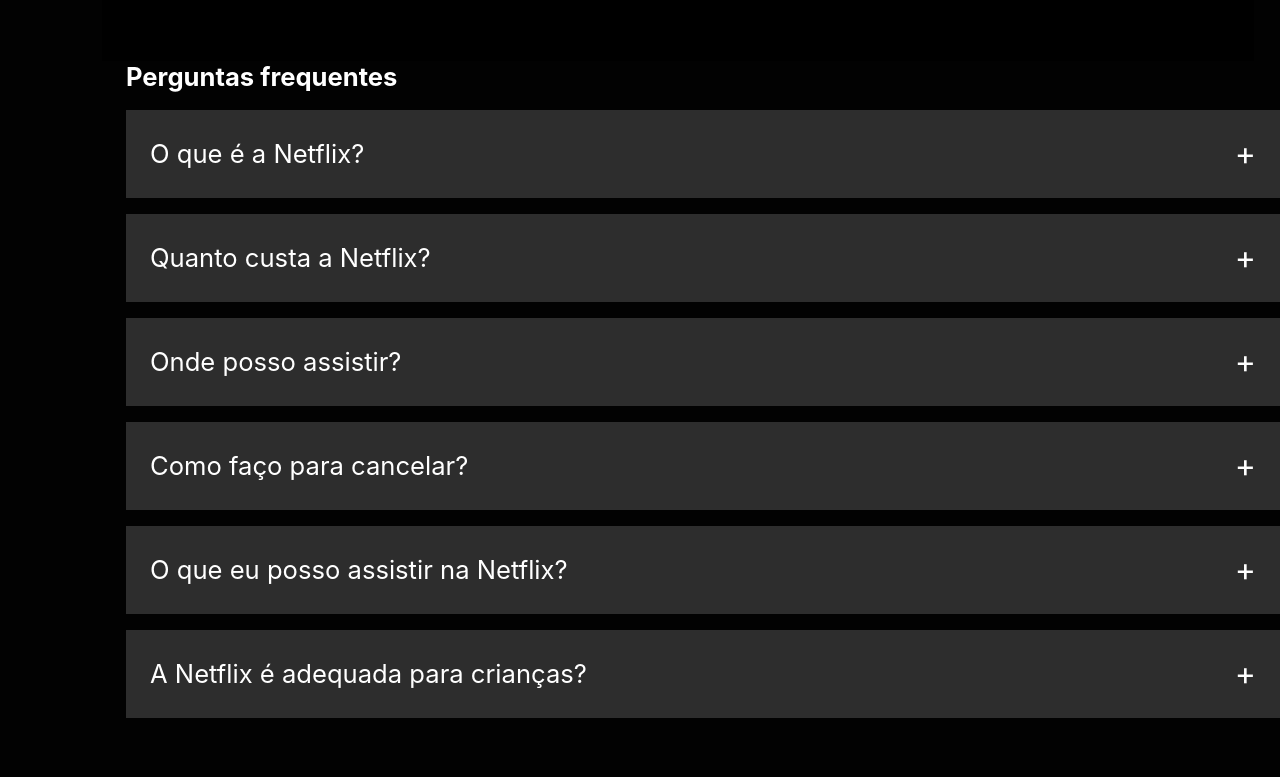
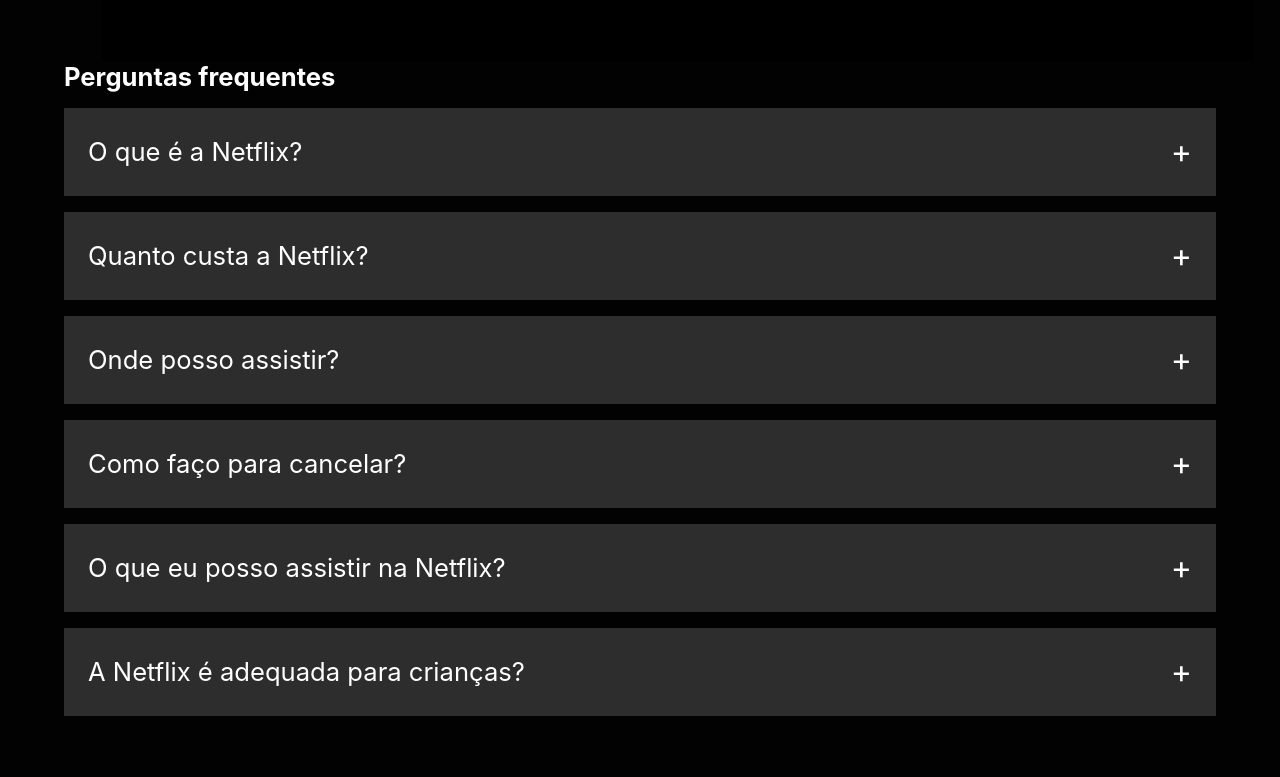
Before and after one commit to ttmzz/clone_netflix, a website: page src/index.html in a window 1280 px wide. Shown: the part 1805-2582 px from the top of the page. Drawn offline with nearby package versions, Linux system fonts and the light colour scheme; files that its build step writes are made by us from their sources; a web font is replaced by a local one.

Commit message:
Update _questions.scss

```diff
--- a/src/styles/_questions.scss
+++ b/src/styles/_questions.scss
@@ -2,63 +2,55 @@
 @use 'variaveis';
 
 .questions {
-  max-width: 88rem;
-  margin-bottom: 3.5rem;
+  width: 100%;
+  margin: 0 auto;
+  padding: 0 clamp(1rem, 5vw, 4rem); // padding lateral responsivo
+  margin-bottom: clamp(2rem, 5vh, 3.5rem);
 
   &__container {
-    margin-left: 7.875rem;
-
-    @media (max-width: 640px) {
-      margin-left: 2.6rem;
-
-    }
+    width: 100%;
 
     .tituloDasPerguntas {
       color: variaveis.$corDotextoPrincipal;
-      font-size: 1.6rem;
-      margin-bottom: 1.1rem;
+      font-size: clamp(1.2rem, 2.5vw, 1.6rem);
+      margin-bottom: clamp(0.75rem, 2vh, 1.1rem);
     }
 
     &__menu {
       width: 100%;
 
       .lista {
+        width: 100%;
 
         &__item {
           background-color: variaveis.$corDeFundoDasPerguntas;
           color: variaveis.$corDotextoPrincipal;
-          margin-bottom: 1rem;
+          margin-bottom: clamp(0.5rem, 2vh, 1rem);
+          width: 100%;
           position: relative;
           cursor: pointer;
           display: flex;
           flex-direction: column;
           transition: background-color 0.3s ease;
 
-          @media (max-width: 640px) {
-            margin-bottom: .6rem;
-            width: 19.4rem;
-
-          }
-
           &:hover {
-            background: linear-gradient(149deg, variaveis.$corDeFundoDasPerguntas--select 0%);
+            background: linear-gradient(
+              149deg,
+              variaveis.$corDeFundoDasPerguntas--select 0%
+            );
           }
 
           .lista__item__pergunta {
             display: flex;
             justify-content: space-between;
             align-items: center;
-            padding: 1.5rem;
-            font-size: 1.6rem;
-
-            @media (max-width: 640px) {
-              font-size: 1.2rem;
-
-            }
+            padding: clamp(1rem, 3vw, 1.5rem);
+            font-size: clamp(1.2rem, 3vw, 1.6rem);
+            width: 100%;
           }
 
           .lista__item__icon {
-            font-size: 2rem;
+            font-size: clamp(1.5rem, 4vw, 2rem);
             transition: transform 0.3s ease;
           }
 
@@ -79,11 +71,11 @@
 
           &.is-open {
             .lista__item__icon {
-              transform: rotate(45deg); // "+" vira "×"
+              transform: rotate(45deg);
             }
 
             .lista__item__resposta {
-              max-height: 31.25rem;
+              max-height: clamp(20rem, 50vh, 31.25rem);
               opacity: 1;
               padding: 1rem 0;
             }
```
